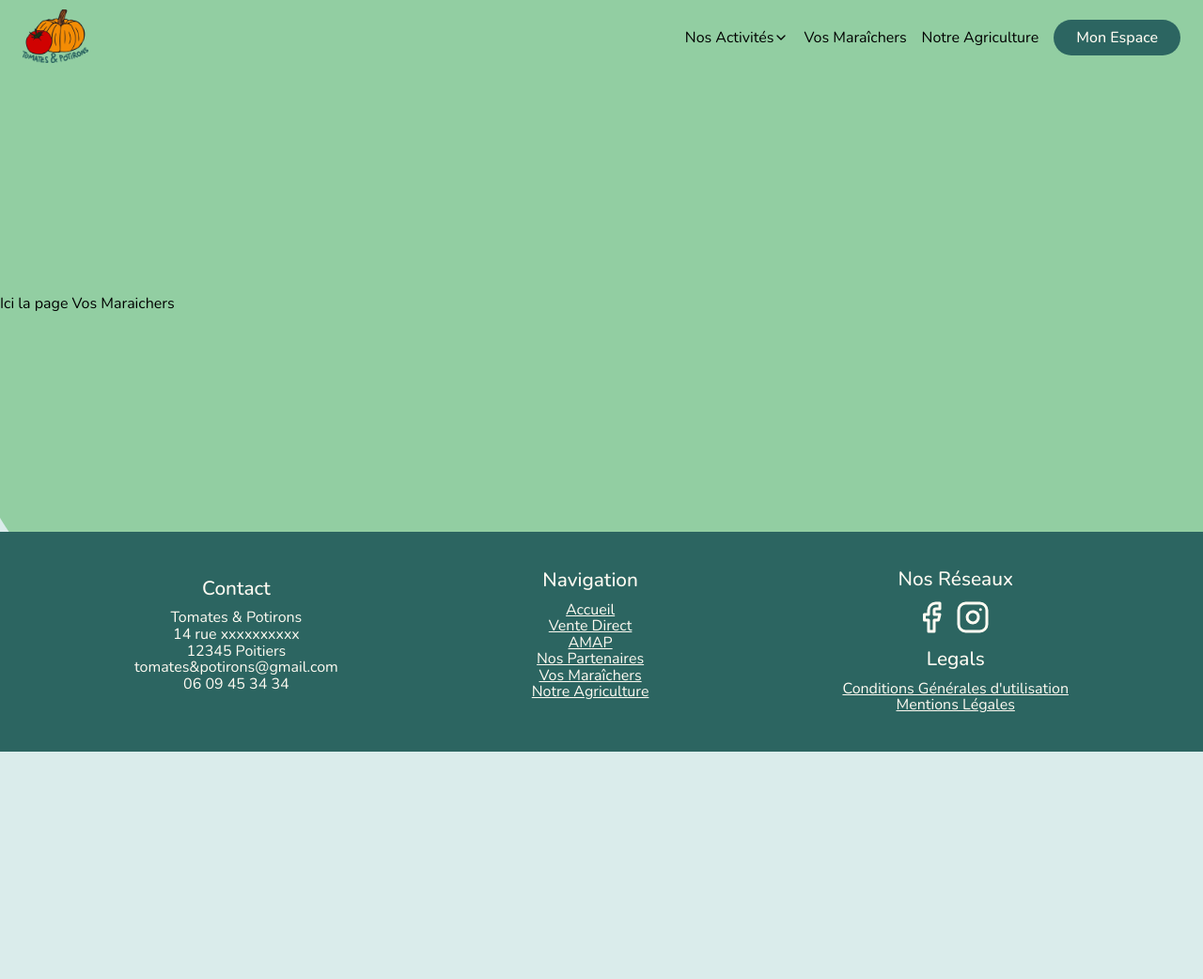
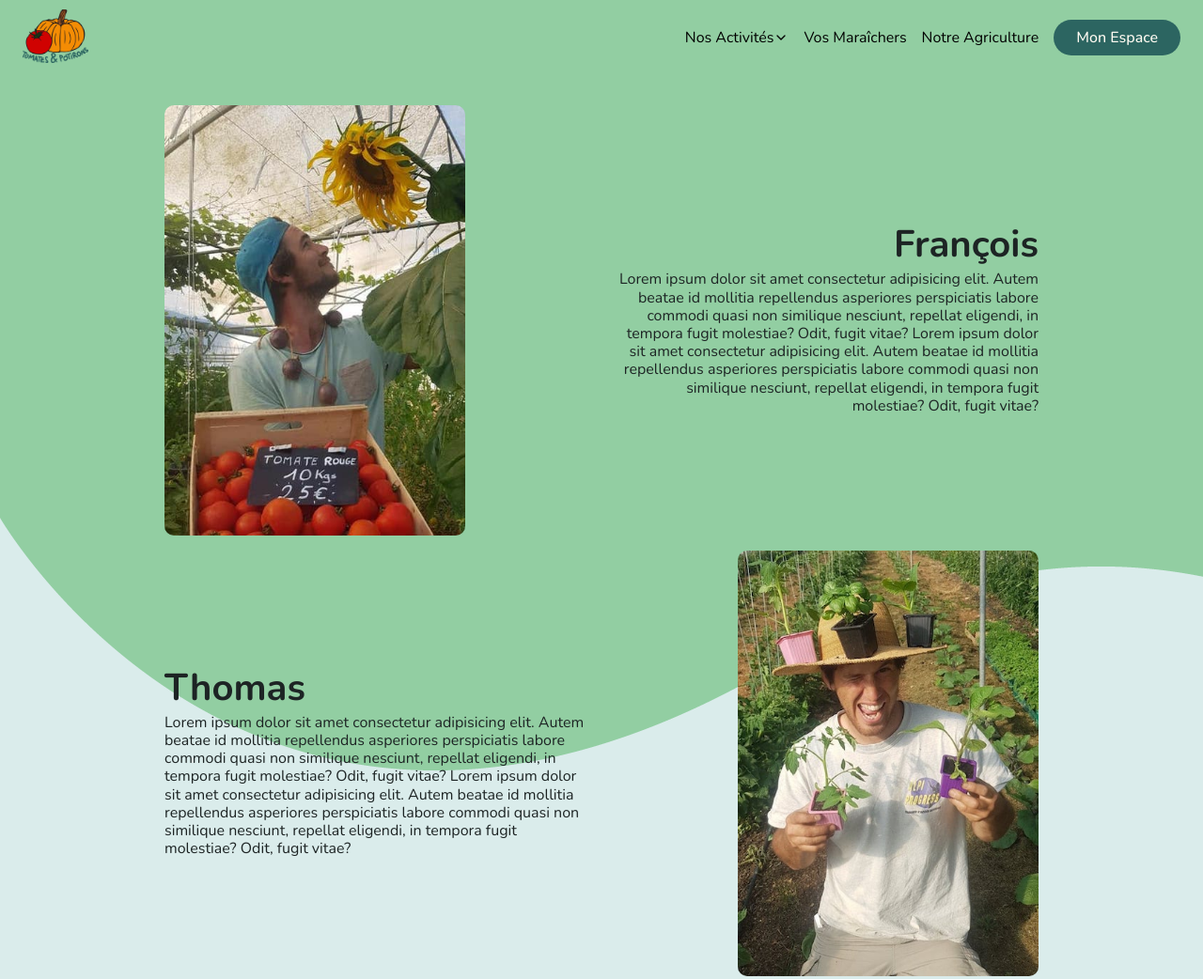
Before and after one commit to Martin-Gab/Projet-fin-de-formation-tomates-et-potirons-front, a React app: page /vos-maraichers in a window 1280 px wide. Shown: the top 1042 px of the page at 94% size. Before the commit the page ends 800 px from the top, so only its background shows below. Built offline with nearby package versions, Linux system fonts and the light colour scheme.

Commit message:
css-OK & responsive-OK_Martin

```diff
--- a/src/components/VosMaraichers/index.js
+++ b/src/components/VosMaraichers/index.js
@@ -2,9 +2,47 @@
 
 // Local Imports
 import './vos-maraichers.scss';
+import pictureFrancois from 'src/assets/images/photo-francois.jpeg';
+import pictureThomas from 'src/assets/images/photo-thomas.jpeg';
 
 const VosMaraichers = () => (
-  <div>Ici la page Vos Maraichers</div>
+  <main>
+    <div className="vos-maraichers-wrapper">
+
+      <img src={pictureFrancois} alt="François, un des maraichers" className="vos-maraichers-picture vos-maraichers-picture--first" />
+
+      <div className="vos-maraichers-content vos-maraichers-content--first">
+        <h1 className="vos-maraichers-content__name">François</h1>
+        <p className="vos-maraichers-content__description">
+          Lorem ipsum dolor sit amet consectetur adipisicing elit.
+          Autem beatae id mollitia repellendus asperiores perspiciatis
+          labore commodi quasi non similique nesciunt, repellat eligendi,
+          in tempora fugit molestiae? Odit, fugit vitae?
+          Lorem ipsum dolor sit amet consectetur adipisicing elit.
+          Autem beatae id mollitia repellendus asperiores perspiciatis
+          labore commodi quasi non similique nesciunt, repellat eligendi,
+          in tempora fugit molestiae? Odit, fugit vitae?
+        </p>
+      </div>
+
+      <img src={pictureThomas} alt="Thomas, un des maraichers" className="vos-maraichers-picture vos-maraichers-picture--second" />
+
+      <div className="vos-maraichers-content vos-maraichers-content--second">
+        <h1 className="vos-maraichers-content__name">Thomas</h1>
+        <p className="vos-maraichers-content__description">
+          Lorem ipsum dolor sit amet consectetur adipisicing elit.
+          Autem beatae id mollitia repellendus asperiores perspiciatis
+          labore commodi quasi non similique nesciunt, repellat eligendi,
+          in tempora fugit molestiae? Odit, fugit vitae?
+          Lorem ipsum dolor sit amet consectetur adipisicing elit.
+          Autem beatae id mollitia repellendus asperiores perspiciatis
+          labore commodi quasi non similique nesciunt, repellat eligendi,
+          in tempora fugit molestiae? Odit, fugit vitae?
+        </p>
+      </div>
+
+    </div>
+  </main>
 );
 
 export default VosMaraichers;
--- a/src/components/VosMaraichers/vos-maraichers.scss
+++ b/src/components/VosMaraichers/vos-maraichers.scss
@@ -1,3 +1,70 @@
 // Stylesheet for "Vos Maraichers" page
 
 @use 'src/styles/vars';
+
+.vos-maraichers-wrapper {
+    display: flex;
+    flex-direction: column;
+    align-items: center;
+    margin: 2rem 0;
+    color: vars.$blackText;
+
+    .vos-maraichers-picture {
+        width: 100%;
+        max-width: 320px;
+        border-radius: 10px;
+        margin-bottom: 1rem;
+    }
+
+    .vos-maraichers-content {
+        text-align: center;
+        width: 90%;
+        margin-bottom: 1rem;
+
+        &__name {
+            font-size: vars.$mobileTitleFontSize;
+            font-weight: vars.$boldWeight;
+            margin-bottom: .5rem;
+        }
+
+        &__description {
+            line-height: 1.2rem;
+        }
+    }
+}
+
+@media screen and (min-width: 800px) {
+    .vos-maraichers-wrapper {
+        flex-direction: row;
+        flex-wrap: wrap;
+        justify-content: space-between;
+        max-width: 930px;
+        margin: 2rem auto;
+
+        .vos-maraichers-picture {
+            width: 48%;
+
+            &--first {
+                order: 1;
+            }
+
+            &--second {
+                order: 4;
+            }
+        }
+
+        .vos-maraichers-content {
+            width: 48%;
+
+            &--first {
+                order: 2;
+                text-align: right;
+            }
+
+            &--second {
+                order: 3;
+                text-align: left;
+            }
+        }
+    }
+}
```
Also changed, not shown: src/assets/images/photo-francois.jpeg (added), src/assets/images/photo-thomas.jpeg (added).
